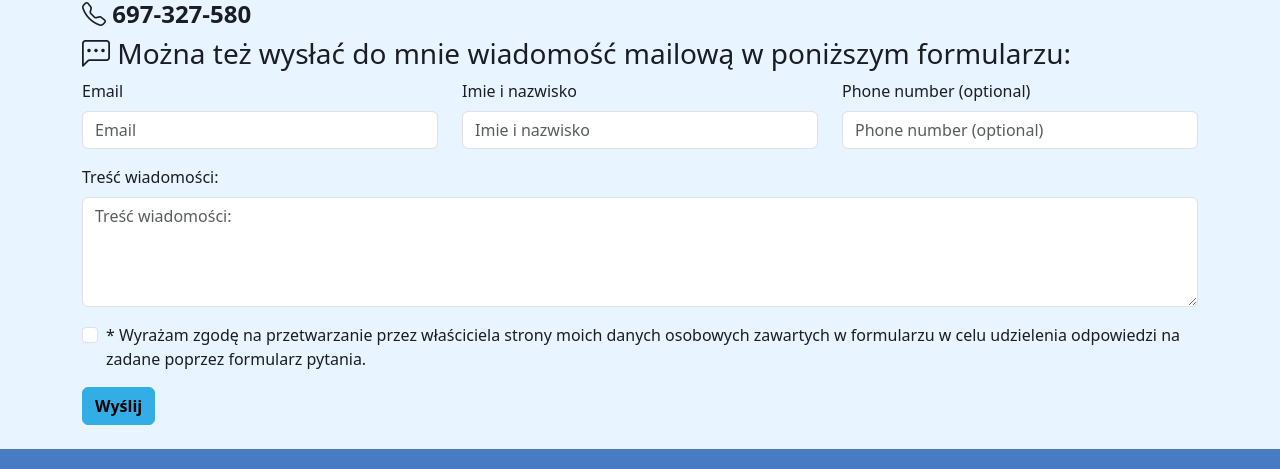
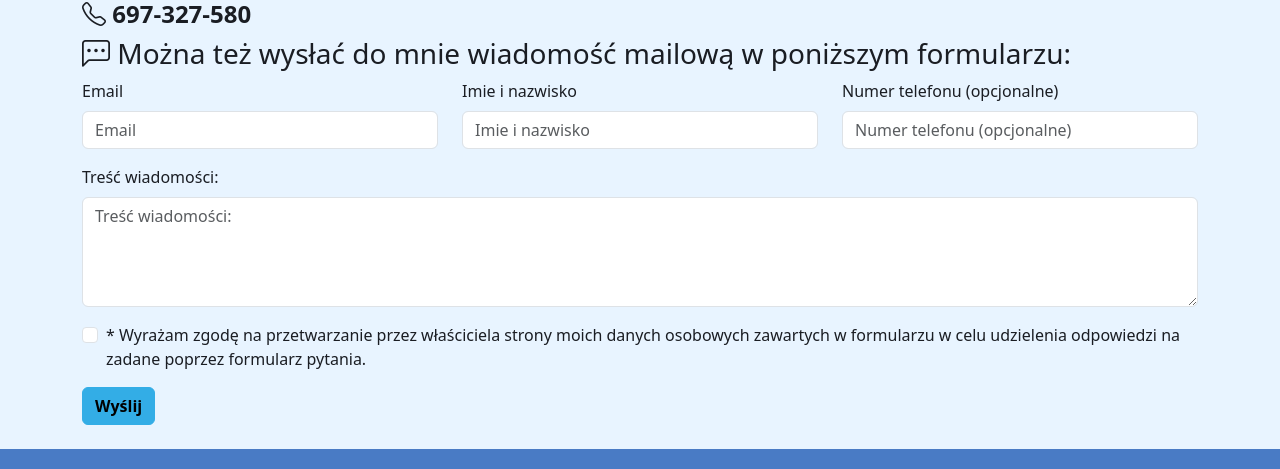
Before and after one commit to IgorMatlingiewicz/MyMainSite, a React (Vite) app: page / in a window 1280 px wide. Shown: the part 1364-1833 px from the top of the page. Built offline with nearby package versions, Linux system fonts and the light colour scheme.

Commit message:
Adding netlify tags to my form.

```diff
--- a/index.html
+++ b/index.html
@@ -1,13 +1,22 @@
 <!doctype html>
 <html lang="en">
+
 <head>
   <meta charset="UTF-8" />
   <!-- <link rel="icon" type="image/svg+xml" href="/vite.svg" /> -->
   <meta name="viewport" content="width=device-width, initial-scale=1.0" />
   <title>Matlingiewicz dev</title>
 </head>
+
 <body>
   <div id="root"></div>
+  <form name="contact" netlify netlify-honeypot="bot-field" hidden>
+    <input type="text" name="name" />
+    <input type="email" name="email" />
+    <input type="text" name="phone" />
+    <textarea name="message"></textarea>
+  </form>
   <script type="module" src="/src/main.jsx"></script>
 </body>
+
 </html>
--- a/src/components/Contact.jsx
+++ b/src/components/Contact.jsx
@@ -15,7 +15,8 @@
             <h4 className='fw-bold'><i class="bi bi-envelope"></i> igor.matlingiewicz@gmail.com</h4>
             <h4 className='fw-bold'><i class="bi bi-telephone"></i> 697-327-580</h4>
             <h3><i class="bi bi-chat-left-dots"></i> {content.contact.form['formInfo']}</h3>
-            <Form name="contact" method="POST" data-netlify="true" onSubmit="submit">
+
+            <form name="contact" method="POST" data-netlify="true" onSubmit="submit">
                 <Row className="mb-3">
                     <Form.Group as={Col} controlId="formGridEmail" md={4} xs={12}>
                         <Form.Label>Email</Form.Label>
@@ -45,7 +46,7 @@
                 <Button variant="warning" type="submit" className='fw-bold'>
                     {content.contact.form["submit"]}
                 </Button>
-            </Form>
+            </form>
         </>
     )
 }
--- a/src/data/contentPL.json
+++ b/src/data/contentPL.json
@@ -67,7 +67,7 @@
         "form": {
             "formInfo": "Można też wysłać do mnie wiadomość mailową w poniższym formularzu:",
             "name": "Imie i nazwisko",
-            "phone": "Phone number (optional)",
+            "phone": "Numer telefonu (opcjonalne)",
             "message": "Treść wiadomości:",
             "agreement": "* Wyrażam zgodę na przetwarzanie przez właściciela strony moich danych osobowych zawartych w formularzu w celu udzielenia odpowiedzi na zadane poprzez formularz pytania.",
             "submit": "Wyślij"
```
Lines whose indentation alone changed are shown as unchanged.
